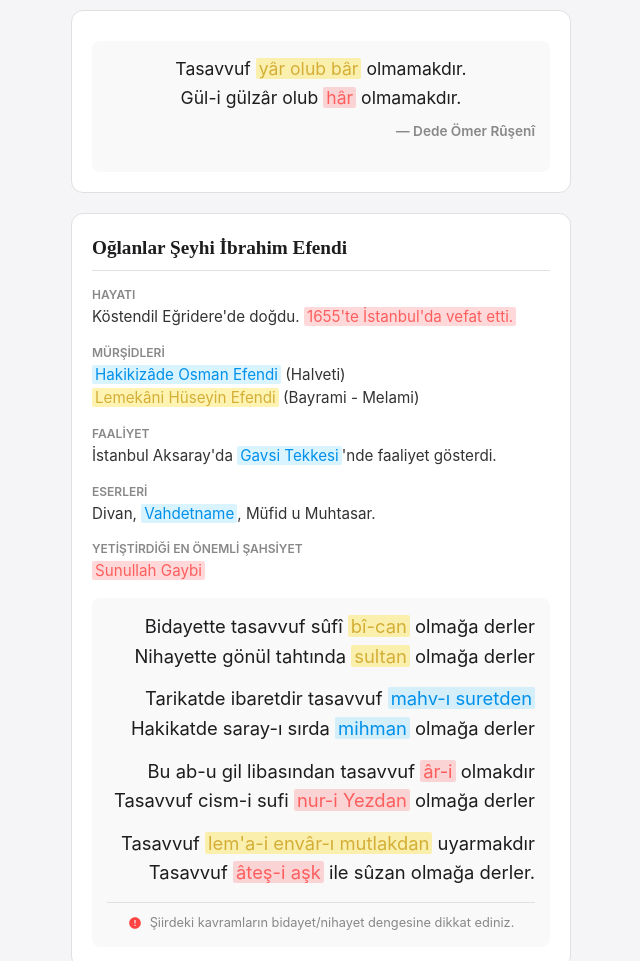
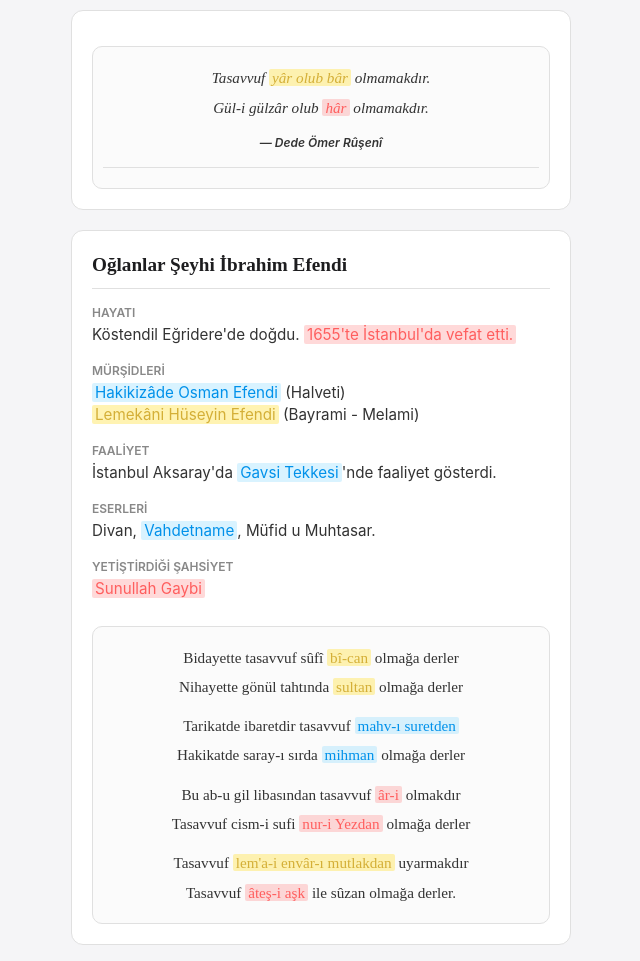
Before and after one commit to bilginsahiner/Tasavvuf-Metinleri, a plain HTML site: page index.html in a window 1280 px wide. Shown: the part 5929-6890 px from the top of the page, without its empty margins (319-959 px from the left). Drawn offline with Linux system fonts and the light colour scheme.

Commit message:
Update index.html

```diff
--- a/index.html
+++ b/index.html
@@ -672,12 +672,49 @@
         </div>
     </div>
 
+        <style>
+        /* Şiir Kutusu İçin Yeni Düzenleme */
+        .siir-container {
+            background: rgba(128, 128, 128, 0.03);
+            border-radius: 10px;
+            padding: 20px 10px;
+            margin-top: 15px;
+            border: 1px double var(--border-color);
+        }
+
+        .beyit {
+            display: flex;
+            flex-direction: column;
+            gap: 8px;
+            margin-bottom: 18px;
+            text-align: center;
+        }
+
+        .beyit:last-child { margin-bottom: 0; }
+
+        .misra {
+            font-family: 'Playfair Display', serif;
+            font-size: 0.95rem;
+            line-height: 1.4;
+            color: var(--text-color);
+            display: block;
+        }
+
+        /* Dede Ömer Rûşenî kısmı için özel stil */
+        .siir-tek {
+            font-style: italic;
+            border-bottom: 1px solid var(--border-color);
+            padding-bottom: 15px;
+            margin-bottom: 15px;
+        }
+    </style>
+
     <div class="card">
-        <div class="siir-box">
-            <div class="siir-satir" style="text-align: center;">
-                <span class="arapca" style="font-size: 1.1rem;">Tasavvuf <span class="f-yellow">yâr olub bâr</span> olmamakdır.</span>
-                <span class="arapca" style="font-size: 1.1rem;">Gül-i gülzâr olub <span class="f-red">hâr</span> olmamakdır.</span>
-                <span class="latin" style="text-align: right; margin-top: 10px; font-weight: 600;">— Dede Ömer Rûşenî</span>
+        <div class="siir-container">
+            <div class="beyit siir-tek">
+                <span class="misra">Tasavvuf <span class="f-yellow">yâr olub bâr</span> olmamakdır.</span>
+                <span class="misra">Gül-i gülzâr olub <span class="f-red">hâr</span> olmamakdır.</span>
+                <span style="font-size: 0.75rem; font-weight: 600; margin-top: 8px; color: var(--accent-color);">— Dede Ömer Rûşenî</span>
             </div>
         </div>
     </div>
@@ -686,9 +723,7 @@
         <h2>Oğlanlar Şeyhi İbrahim Efendi</h2>
         <div class="info-group">
             <span class="label">Hayatı</span>
-            <span class="content">
-                Köstendil Eğridere'de doğdu. <span class="f-red">1655'te İstanbul'da vefat etti.</span>
-            </span>
+            <span class="content">Köstendil Eğridere'de doğdu. <span class="f-red">1655'te İstanbul'da vefat etti.</span></span>
         </div>
         <div class="info-group">
             <span class="label">Mürşidleri</span>
@@ -699,45 +734,37 @@
         </div>
         <div class="info-group">
             <span class="label">Faaliyet</span>
-            <span class="content">
-                İstanbul Aksaray'da <span class="f-blue">Gavsi Tekkesi</span>'nde faaliyet gösterdi.
-            </span>
+            <span class="content">İstanbul Aksaray'da <span class="f-blue">Gavsi Tekkesi</span>'nde faaliyet gösterdi.</span>
         </div>
         <div class="info-group">
             <span class="label">Eserleri</span>
-            <span class="content">
-                Divan, <span class="f-blue">Vahdetname</span>, Müfid u Muhtasar.
-            </span>
+            <span class="content">Divan, <span class="f-blue">Vahdetname</span>, Müfid u Muhtasar.</span>
         </div>
-        <div class="info-group">
-            <span class="label">Yetiştirdiği En Önemli Şahsiyet</span>
+        <div class="info-group" style="margin-bottom: 25px;">
+            <span class="label">Yetiştirdiği Şahsiyet</span>
             <span class="content"><span class="f-red">Sunullah Gaybi</span></span>
         </div>
 
-        <div class="siir-box">
-            <div class="siir-satir">
-                <span class="arapca">Bidayette tasavvuf sûfî <span class="f-yellow">bî-can</span> olmağa derler</span>
-                <span class="arapca">Nihayette gönül tahtında <span class="f-yellow">sultan</span> olmağa derler</span>
+        <div class="siir-container">
+            <div class="beyit">
+                <span class="misra">Bidayette tasavvuf sûfî <span class="f-yellow">bî-can</span> olmağa derler</span>
+                <span class="misra">Nihayette gönül tahtında <span class="f-yellow">sultan</span> olmağa derler</span>
             </div>
-            <div class="siir-satir">
-                <span class="arapca">Tarikatde ibaretdir tasavvuf <span class="f-blue">mahv-ı suretden</span></span>
-                <span class="arapca">Hakikatde saray-ı sırda <span class="f-blue">mihman</span> olmağa derler</span>
+            <div class="beyit">
+                <span class="misra">Tarikatde ibaretdir tasavvuf <span class="f-blue">mahv-ı suretden</span></span>
+                <span class="misra">Hakikatde saray-ı sırda <span class="f-blue">mihman</span> olmağa derler</span>
             </div>
-            <div class="siir-satir">
-                <span class="arapca">Bu ab-u gil libasından tasavvuf <span class="f-red">âr-i</span> olmakdır</span>
-                <span class="arapca">Tasavvuf cism-i sufi <span class="f-red">nur-i Yezdan</span> olmağa derler</span>
+            <div class="beyit">
+                <span class="misra">Bu ab-u gil libasından tasavvuf <span class="f-red">âr-i</span> olmakdır</span>
+                <span class="misra">Tasavvuf cism-i sufi <span class="f-red">nur-i Yezdan</span> olmağa derler</span>
             </div>
-            <div class="siir-satir">
-                <span class="arapca">Tasavvuf <span class="f-yellow">lem'a-i envâr-ı mutlakdan</span> uyarmakdır</span>
-                <span class="arapca">Tasavvuf <span class="f-red">âteş-i aşk</span> ile sûzan olmağa derler.</span>
-            </div>
-
-            <div class="exam-note">
-                <svg viewBox="0 0 24 24"><path d="M12 2C6.48 2 2 6.48 2 12s4.48 10 10 10 10-4.48 10-10S17.52 2 12 2zm1 15h-2v-2h2v2zm0-4h-2V7h2v6z"/></svg>
-                <span>Şiirdeki kavramların bidayet/nihayet dengesine dikkat ediniz.</span>
+            <div class="beyit">
+                <span class="misra">Tasavvuf <span class="f-yellow">lem'a-i envâr-ı mutlakdan</span> uyarmakdır</span>
+                <span class="misra">Tasavvuf <span class="f-red">âteş-i aşk</span> ile sûzan olmağa derler.</span>
             </div>
         </div>
     </div>
+
 
 
 
```
